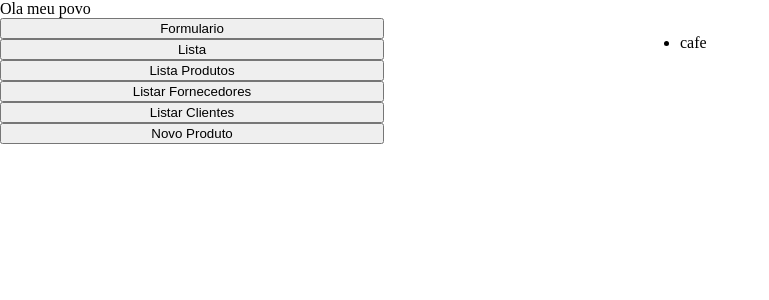
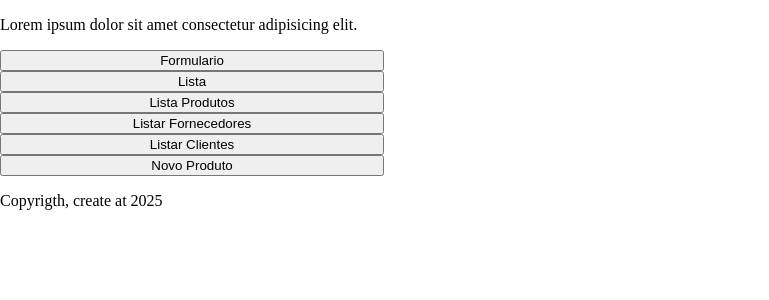
Before and after one commit to DAVI-RJ/frontend_Sobre_controle, a React (Vite) app: page /home in a window 1280 px wide. Shown: the top 300 px of the page, without its empty margins (0-769 px from the left). Built offline with nearby package versions, Linux system fonts and the light colour scheme.

Commit message:
refatora a estrutura do layout: inclui Header, Footer, e Container, além de ajustes no Button e Home.
Adiciona novos componentes e

```diff
--- a/src/Components/atoms/button/Button.jsx
+++ b/src/Components/atoms/button/Button.jsx
@@ -1,10 +1,15 @@
 import React from "react";
 import "./Button.css"
 
-function ButtonComponent(props) {
+function ButtonComponent({
+  onClick,
+  type
+  }) {
   return (
-    <button className='buttonClass' onClick={props.onClick}>
-      {props.children}
+    <button className='buttonClass'
+    onClick={onClick}
+    type= {type}
+    >
     </button>
   );
 }
--- a/src/Components/organisms/container/container.jsx
+++ b/src/Components/organisms/container/Container.jsx
@@ -33,3 +33,11 @@ const WaveBackground = () => {
 };
 
 export default WaveBackground;
+
+const ContainerComponent = () => {
+  return (
+    <main>
+
+    </main>
+  )
+}
--- /dev/null
+++ b/src/Components/organisms/footer/Footer.jsx
@@ -0,0 +1,10 @@
+export default function FooterComponent() {
+
+  return (
+    <footer>
+      <div>
+        <p>Copyrigth, create at 2025</p>
+      </div>
+    </footer>
+  )
+}
--- /dev/null
+++ b/src/Components/organisms/header/Header.css
@@ -0,0 +1,6 @@
+.headerClass {
+  height: 20px;
+  width: 100%;
+  background: #ccc;
+  text-align: center;
+}
--- /dev/null
+++ b/src/Components/organisms/header/Header.jsx
@@ -0,0 +1,9 @@
+import "./Header.css"
+
+export default function HeaderComponent(){
+  return (
+    <header>
+      <p>Lorem ipsum dolor sit amet consectetur adipisicing elit.</p>
+    </header>
+  )
+}
--- /dev/null
+++ b/src/Components/templates/HomeLayout.css
@@ -0,0 +1,4 @@
+.HomeLayoutClass{
+  display: grid;
+  grid-template-columns: repeat(2) 1fr;
+}
--- /dev/null
+++ b/src/Components/templates/HomeLayout.jsx
@@ -0,0 +1,23 @@
+import React, { Children } from "react";
+
+import HeaderComponent from "../organisms/header/Header";
+import SidebarComponent from "../organisms/siderbar/Sidebar";
+import ContainerComponent from "../organisms/container/Container"
+import FooterComponent from "../organisms/footer/Footer";
+
+import "./HomeLayout.css"
+
+export default function HomeLayout () {
+  return (
+    <div>
+      <HeaderComponent />
+      <div>
+        <SidebarComponent />
+        <ContainerComponent>
+          {Children}
+        </ContainerComponent>
+      </div>
+      <FooterComponent />
+    </div>
+  )
+}
--- a/src/pages/home/Home.jsx
+++ b/src/pages/home/Home.jsx
@@ -1,4 +1,6 @@
 import React, { Children, useState } from "react"
+
+import HomeLayout from "../../Components/templates/HomeLayout";
 
 import CardComponent from "../../Components/molecules/cards/Card";
 import SidebarComponent from "../../Components/organisms/siderbar/Sidebar";
@@ -24,24 +26,13 @@ export default function Home(){
 
 
   return (
-    <div className="pageHomeClass">
-      <header>
-        Ola meu povo
-      </header>
-
-      <SidebarComponent setView = {setView}></SidebarComponent>
-      <main>
-
-
-
-      <div>
+    <HomeLayout className="pageHomeClass">
+     <div setView = {setView}>
         {view === "form" && <ProductForm onAdd={addProducts}/>}
         {view === "list" && products.map((product) => (
         <CardComponent key={product.id} product={product}/>))}
       </div>
-
-      </main>
-    </div>
+    </HomeLayout>
   )
 }
 
@@ -60,4 +51,16 @@ export default function Home(){
     setProducts([...products, newProduct]);
   };
 
+    <SidebarComponent setView = {setView}></SidebarComponent>
+      <main>
+
+
+
+      <div>
+        {view === "form" && <ProductForm onAdd={addProducts}/>}
+        {view === "list" && products.map((product) => (
+        <CardComponent key={product.id} product={product}/>))}
+      </div>
+
+      </main>
 */
--- a/src/pages/login/Login.jsx
+++ b/src/pages/login/Login.jsx
@@ -3,7 +3,7 @@ import React from 'react';
 import { useNavigate } from 'react-router-dom'
 
 import Form from "../../Components/molecules/form/Form";
-import WaveBackground from "../../Components/organisms/container/container";
+import WaveBackground from "../../Components/organisms/container/Container";
 import InputComponent from "../../Components/atoms/inputs/Input";
 
 import "./Login.css"
```
